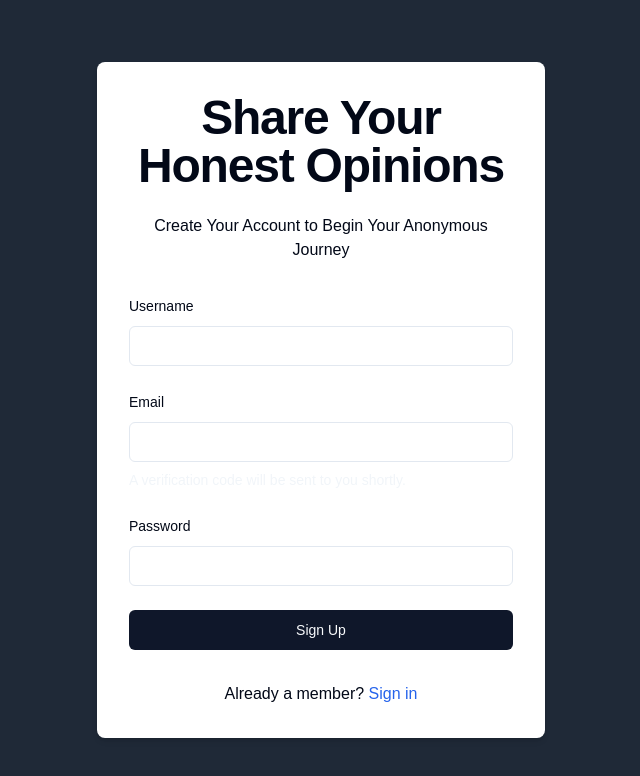
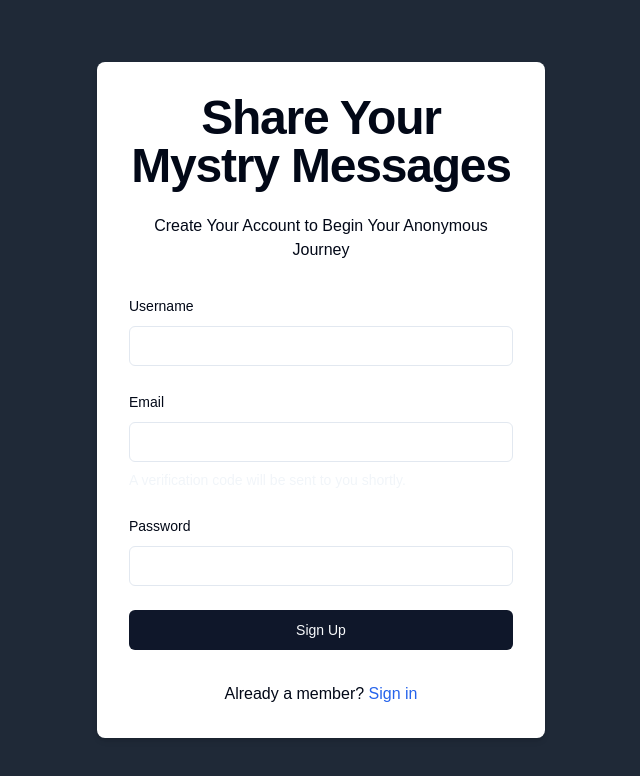
Before and after one commit to Vermasaiyam/Mystery-Message, a Next.js app: page /sign-up in a window 1280 px wide. Shown: the top 776 px of the page, without its empty margins (319-959 px from the left). Built offline with nearby package versions, Linux system fonts and the light colour scheme.

Commit message:
app name changes

```diff
--- a/src/app/(auth)/sign-in/page.tsx
+++ b/src/app/(auth)/sign-in/page.tsx
@@ -63,7 +63,7 @@ export default function SignInForm() {
             <div className="w-full max-w-md p-8 space-y-8 bg-white rounded-lg shadow-md">
                 <div className="text-center">
                     <h1 className="text-2xl font-bold tracking-tight lg:text-5xl mb-6">
-                        Welcome Back to Honest Opinions
+                        Welcome Back to Mystry Messages
                     </h1>
                     <p className="mb-4">Log in to access your private conversations.</p>
                 </div>
--- a/src/app/(auth)/sign-up/page.tsx
+++ b/src/app/(auth)/sign-up/page.tsx
@@ -103,7 +103,7 @@ export default function SignUpForm() {
             <div className="w-full max-w-md p-8 space-y-8 bg-white rounded-lg shadow-md">
                 <div className="text-center">
                     <h1 className="text-2xl font-bold tracking-tight lg:text-5xl mb-6">
-                        Share Your Honest Opinions
+                        Share Your Mystry Messages
                     </h1>
                     <p className="mb-4">Create Your Account to Begin Your Anonymous Journey</p>
                 </div>
--- a/src/components/Navbar.tsx
+++ b/src/components/Navbar.tsx
@@ -14,7 +14,7 @@ function Navbar() {
         <nav className="p-4 md:p-6 shadow-md bg-gray-900 text-white">
             <div className="container mx-auto flex flex-col md:flex-row justify-between items-center">
                 <a href="#" className="text-xl font-bold mb-4 md:mb-0">
-                    True Feedback
+                    Mystry Message
                 </a>
                 {session ? (
                     <>
```
